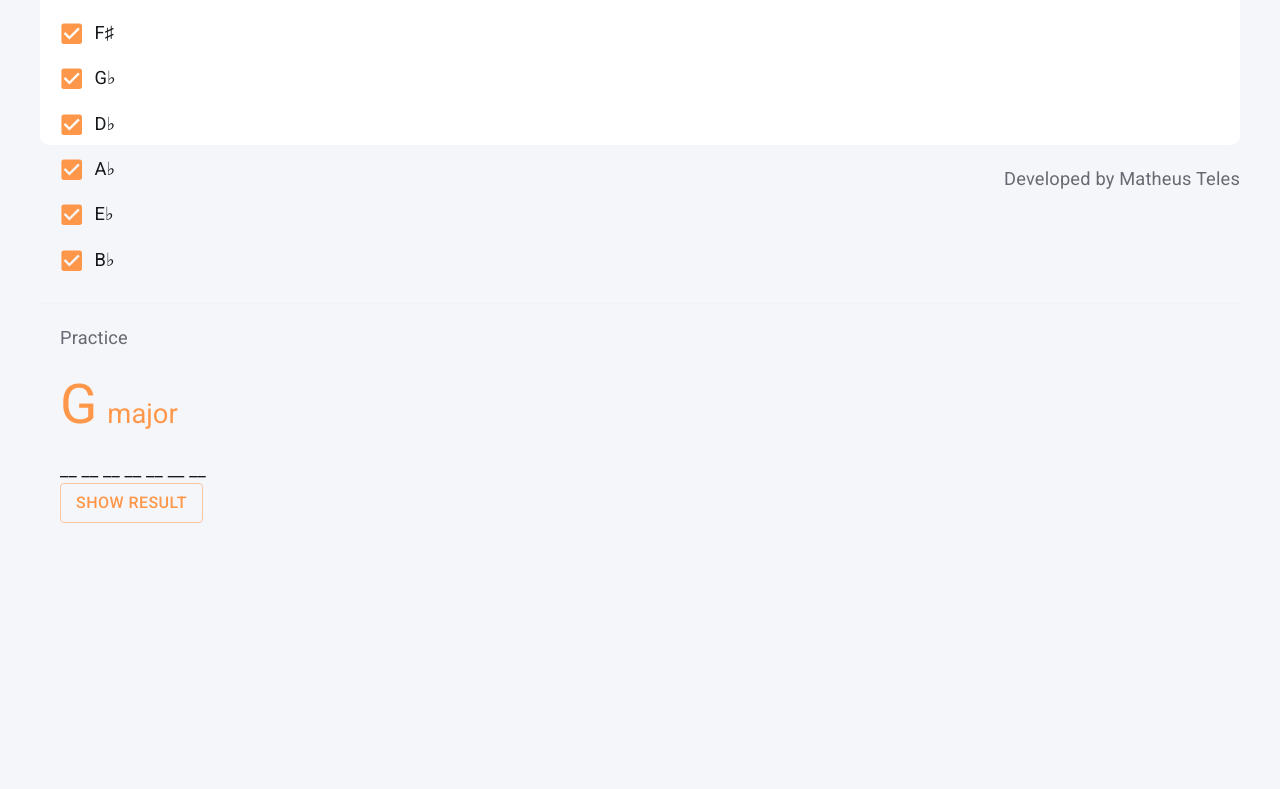
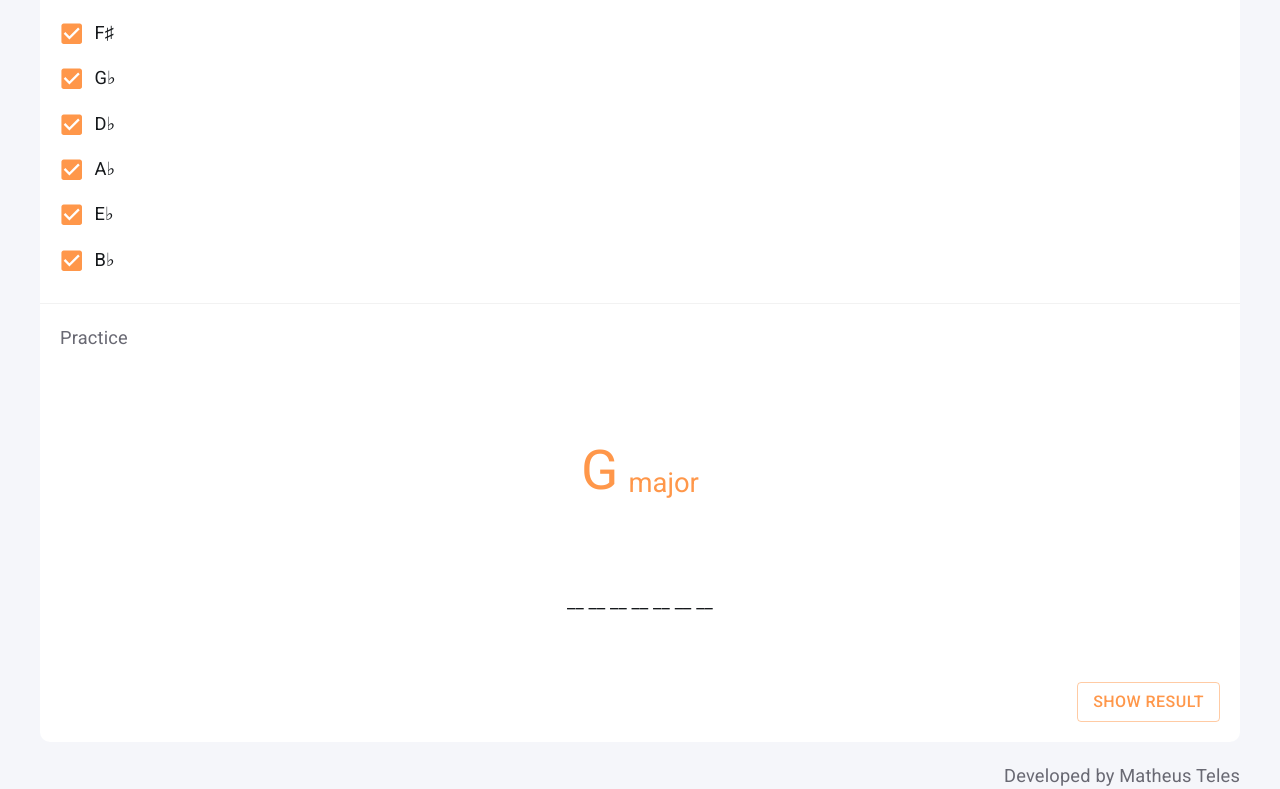
Before and after one commit to matheustdo/music-workout, a React (Create React App) app: page / in a window 1280 px wide. Shown: the part 438-1227 px from the top of the page. Before the commit the page ends 981 px from the top, so only its background shows below. Built offline with nearby package versions, Linux system fonts and the light colour scheme.

Commit message:
Structure ScaleNotes exercise

```diff
--- a/src/pages/Exercises/ScaleNotes/index.jsx
+++ b/src/pages/Exercises/ScaleNotes/index.jsx
@@ -48,7 +48,7 @@ function ScaleNotes(props) {
       setResult(scale);
     }
   }
-  console.log(result);
+
   /**
    * Handles the checkbox event.
    */
@@ -84,10 +84,12 @@ function ScaleNotes(props) {
         </FormGroup>
       </div>
       <div className={classes.separator} />
-      <div className={classes.section}>
+      <div className={classes.section} style={{ height: "100%" }}>
         <Typography color="text.secondary" style={{ marginBottom: 20 }}>
           {t("exercises.scaleNotes.practiceTitle")}
         </Typography>
+        <div className={classes.exerciseWrapper}>
+          <div className={classes.frontCard}>
             <Typography variant="h3" display="inline" color="primary">
               {pitchLabels[note]}
             </Typography>
@@ -99,12 +101,18 @@ function ScaleNotes(props) {
             >
               major
             </Typography>
+          </div>
+          <div className={classes.backCard}>
             <Typography style={{ marginTop: 20 }}>
               {result || `__ __ __ __ __ __ __`}
             </Typography>
+          </div>
+          <div className={classes.buttonRow}>
             <Button variant="outlined" onClick={() => handleNextButton()}>
               {result ? "Next Scale" : "Show result"}
             </Button>
+          </div>
+        </div>
       </div>
     </div>
   );
--- a/src/pages/Exercises/ScaleNotes/styles.jsx
+++ b/src/pages/Exercises/ScaleNotes/styles.jsx
@@ -2,7 +2,9 @@ import { createUseStyles } from "react-jss";
 
 const useStyles = createUseStyles((theme) => ({
   section: {
+    position: "relative",
     padding: 20,
+    width: "100%",
   },
   checkItems: {
     "-webkit-flex-direction": "unset !important",
@@ -18,6 +20,31 @@ const useStyles = createUseStyles((theme) => ({
     width: "100%",
     backgroundColor: theme.stroke.soft,
   },
+  exerciseWrapper: {
+    display: "flex",
+    flexDirection: "column",
+    justifyContent: "space-between",
+    minHeight: 350,
+
+    "&::before": {
+      content: "''",
+    },
+  },
+  frontCard: {
+    display: "flex",
+    alignItems: "flex-end",
+    justifyContent: "center",
+  },
+  backCard: {
+    display: "flex",
+    alignItems: "flex-end",
+    justifyContent: "center",
+  },
+  buttonRow: {
+    display: "flex",
+    alignItems: "center",
+    justifyContent: "flex-end",
+  },
 }));
 
 export default useStyles;
--- a/src/pages/Home/index.jsx
+++ b/src/pages/Home/index.jsx
@@ -6,11 +6,12 @@ import useStyles from "./styles";
  * The application's home page.
  */
 function Home() {
+  // eslint-disable-next-line no-unused-vars
   const classes = useStyles();
 
   return (
     <Page>
-      <ScaleNotes className={classes.scaleNotes} />
+      <ScaleNotes />
     </Page>
   );
 }
--- a/src/pages/Home/styles.jsx
+++ b/src/pages/Home/styles.jsx
@@ -1,9 +1,5 @@
 import { createUseStyles } from "react-jss";
 
-const useStyles = createUseStyles({
-  scaleNotes: {
-    height: 500,
-  },
-});
+const useStyles = createUseStyles({});
 
 export default useStyles;
```
Lines whose indentation alone changed are shown as unchanged.
